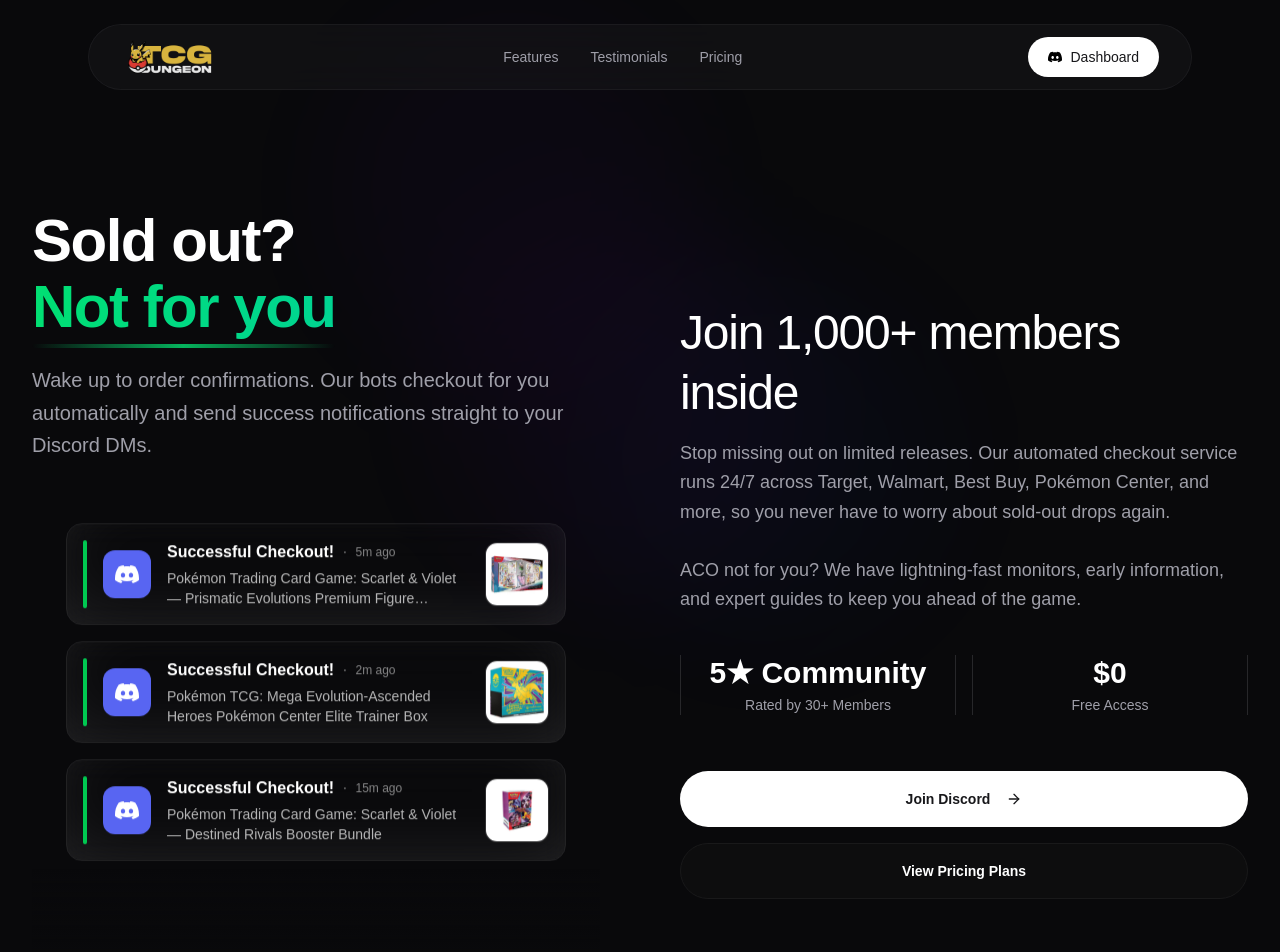
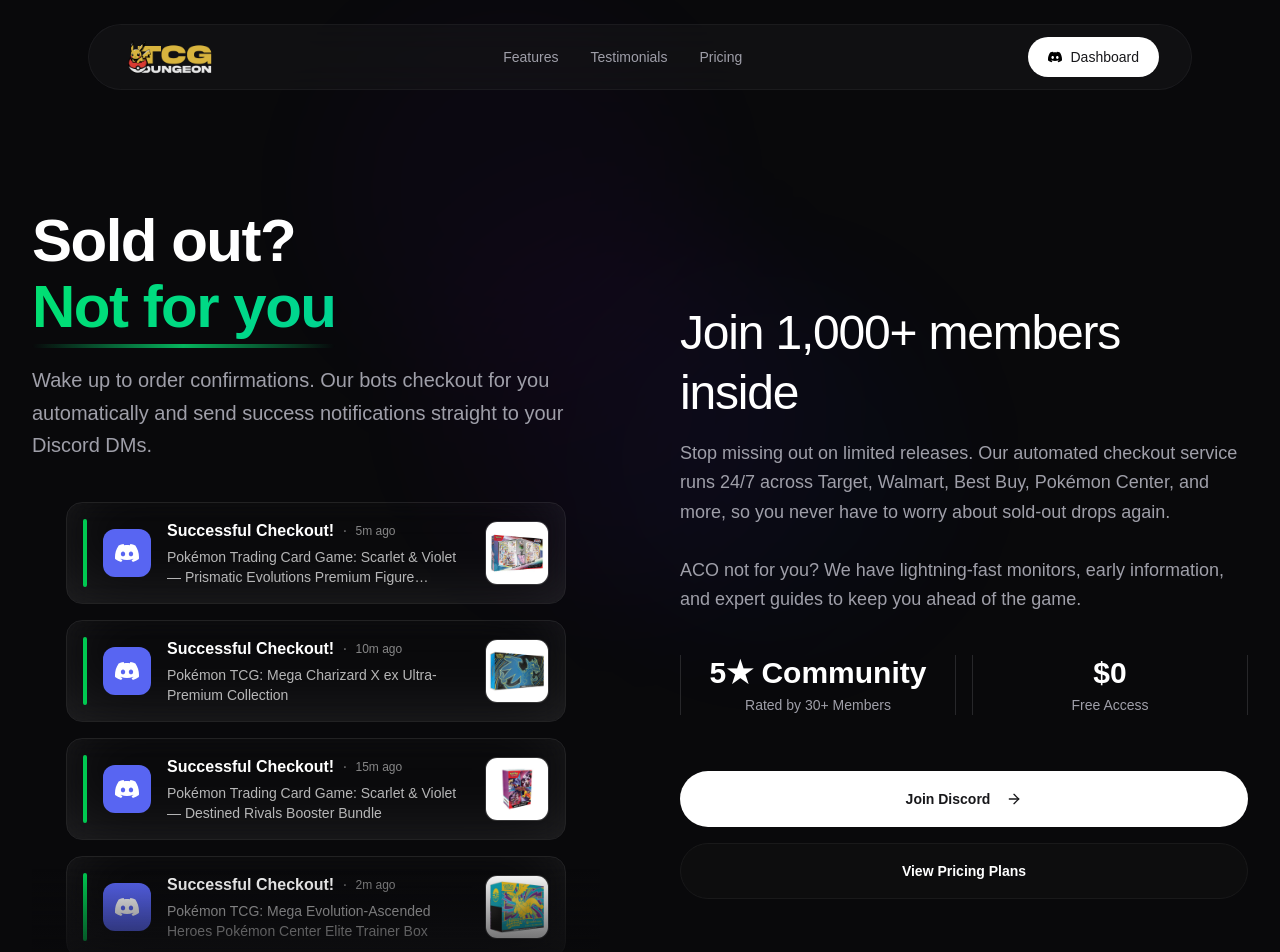
Before and after one commit to v6ctor/aco-website, a Next.js app: page / in a window 1280 px wide. Shown: the top 952 px of the page. Built offline with nearby package versions, Linux system fonts and the light colour scheme; a web font is replaced by a local one.

Commit message:
Fix: remove unused imports

```diff
--- a/app/layout.tsx
+++ b/app/layout.tsx
@@ -1,6 +1,5 @@
 import type { Metadata } from "next";
 import { ThemeProvider } from "@/components/theme-provider"
-import PixelBlastBackground from "@/components/ui/PixelBlastBackground"
 import "./globals.css";
 
 export const metadata: Metadata = {
--- a/components/ui/PixelBlastBackground.tsx
+++ /dev/null
@@ -1,25 +0,0 @@
-"use client"
-
-import PixelBlast from "@/components/ui/PixelBlast"
-
-export default function PixelBlastBackground() {
-  return (
-    <div className="fixed inset-0 w-full h-full pointer-events-none z-0">
-      <PixelBlast
-        variant="square"
-        pixelSize={4}
-        color="#f1d69c"
-        patternScale={2}
-        patternDensity={1}
-        pixelSizeJitter={0}
-        enableRipples
-        rippleSpeed={0.4}
-        rippleThickness={0.12}
-        rippleIntensityScale={1.5}
-        speed={0.5}
-        edgeFade={0.25}
-        transparent
-      />
-    </div>
-  )
-}
--- a/components/ui/animated-list.tsx
+++ b/components/ui/animated-list.tsx
@@ -1,53 +1,17 @@
 "use client"
 
-import React, { ReactElement, useEffect, useMemo, useState } from "react"
-import { AnimatePresence, motion } from "framer-motion"
+import React, {
+  ComponentPropsWithoutRef,
+  useEffect,
+  useMemo,
+  useState,
+} from "react"
+import { AnimatePresence, motion, MotionProps } from "motion/react"
 
-export interface AnimatedListProps {
-  className?: string
-  children: React.ReactNode
-  delay?: number
-}
-
-export const AnimatedList = React.memo(
-  ({ className, children, delay = 1000 }: AnimatedListProps) => {
-    const [index, setIndex] = useState(0)
-    const childrenArray = React.Children.toArray(children)
-
-    useEffect(() => {
-      const interval = setInterval(() => {
-        setIndex((prevIndex) => (prevIndex + 1) % childrenArray.length)
-      }, delay)
-
-      return () => clearInterval(interval)
-    }, [childrenArray.length, delay])
-
-    const itemsToShow = useMemo(() => {
-      const result = []
-      for (let i = 0; i < 3; i++) {
-        result.push(childrenArray[(index + i) % childrenArray.length])
-      }
-      return result
-    }, [index, childrenArray])
-
-    return (
-      <div className={`flex flex-col items-center gap-4 ${className}`}>
-        <AnimatePresence>
-          {itemsToShow.map((item, idx) => (
-            <AnimatedListItem key={`${index}-${idx}`}>
-              {item}
-            </AnimatedListItem>
-          ))}
-        </AnimatePresence>
-      </div>
-    )
-  }
-)
-
-AnimatedList.displayName = "AnimatedList"
+import { cn } from "@/lib/utils"
 
 export function AnimatedListItem({ children }: { children: React.ReactNode }) {
-  const animations = {
+  const animations: MotionProps = {
     initial: { scale: 0, opacity: 0 },
     animate: { scale: 1, opacity: 1, originY: 0 },
     exit: { scale: 0, opacity: 0 },
@@ -60,3 +24,50 @@
     </motion.div>
   )
 }
+
+export interface AnimatedListProps extends ComponentPropsWithoutRef<"div"> {
+  children: React.ReactNode
+  delay?: number
+}
+
+export const AnimatedList = React.memo(
+  ({ children, className, delay = 1000, ...props }: AnimatedListProps) => {
+    const [index, setIndex] = useState(0)
+    const childrenArray = useMemo(
+      () => React.Children.toArray(children),
+      [children]
+    )
+
+    useEffect(() => {
+      if (index < childrenArray.length - 1) {
+        const timeout = setTimeout(() => {
+          setIndex((prevIndex) => (prevIndex + 1) % childrenArray.length)
+        }, delay)
+
+        return () => clearTimeout(timeout)
+      }
+    }, [index, delay, childrenArray.length])
+
+    const itemsToShow = useMemo(() => {
+      const result = childrenArray.slice(0, index + 1).reverse()
+      return result
+    }, [index, childrenArray])
+
+    return (
+      <div
+        className={cn(`flex flex-col items-center gap-4`, className)}
+        {...props}
+      >
+        <AnimatePresence>
+          {itemsToShow.map((item) => (
+            <AnimatedListItem key={(item as React.ReactElement).key}>
+              {item}
+            </AnimatedListItem>
+          ))}
+        </AnimatePresence>
+      </div>
+    )
+  }
+)
+
+AnimatedList.displayName = "AnimatedList"
```
Also changed, not shown: 1 other file (tests, documents, lock files or other folders).
